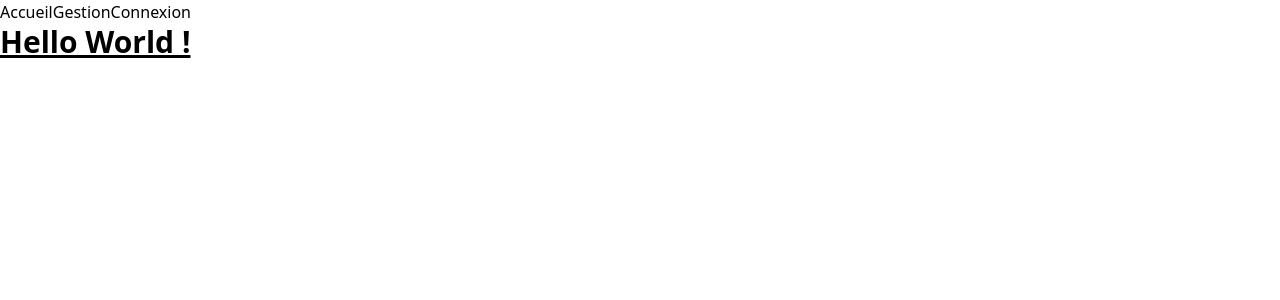
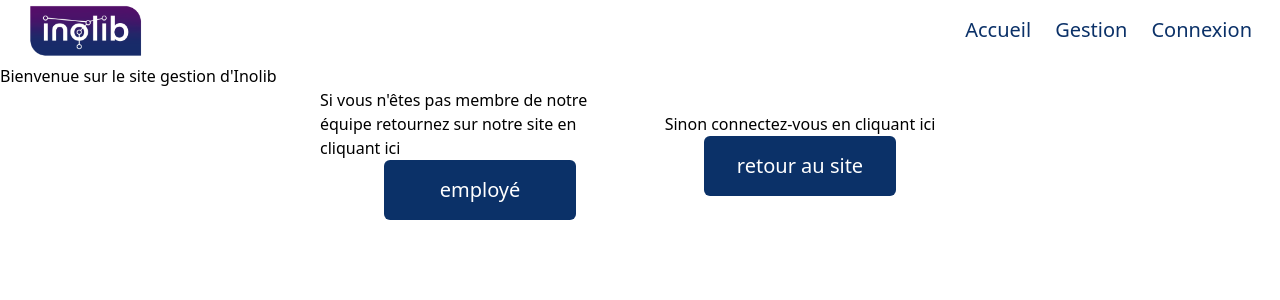
Before and after one commit to quentinferraripro/Inolib-Backoffice, a React (Vite) app: page / in a window 1280 px wide. Shown: the top 300 px of the page. Built offline with nearby package versions, Linux system fonts and the light colour scheme.

Commit message:
feat: add better css navBar start homepage

```diff
--- a/src/components/NavBar.tsx
+++ b/src/components/NavBar.tsx
@@ -1,9 +1,32 @@
 function NavigationBar() {
   return (
     <nav>
-      <a href="/">Accueil</a>
-      <a href="/dashboard">Gestion</a>
-      <a href="/connexion">Connexion</a>
+      <div className="w-full flex justify-between">
+        <div>
+          <img className="block h-16 w-auto lg:hidden z-10" src="/logoinolibvf.png" alt="Inolib" />
+          <img className="hidden h-32 lg:block w-auto my-[-2rem] z-10 p-4" src="/logoinolibvf.png" alt="Inolib" />
+        </div>
+        <div className="hidden md:block md:text-xl md:p-4">
+          <a
+            className="rounded-md px-3 p-1 font-medium text-[#0B3168] hover:bg-[#0B3168] hover:text-white md:max-h-14 transition ease-in delay-75"
+            href="/"
+          >
+            Accueil
+          </a>
+          <a
+            className="rounded-md px-3 p-1 font-medium text-[#0B3168] hover:bg-[#0B3168] hover:text-white md:max-h-14 transition ease-in delay-75"
+            href="/dashboard"
+          >
+            Gestion
+          </a>
+          <a
+            className="rounded-md px-3 p-1 font-medium text-[#0B3168] hover:bg-[#0B3168] hover:text-white md:max-h-14 transition ease-in delay-75"
+            href="/connexion"
+          >
+            Connexion
+          </a>
+        </div>
+      </div>
     </nav>
   );
 }
--- a/src/pages/Connexion.tsx
+++ b/src/pages/Connexion.tsx
@@ -3,15 +3,15 @@ import BasicButton from "@components/Button/BasicButton";
 export default function Connexion() {
   return (
     <div className="flex flex-col items-center justify-center">
-      <h1 className="mb-16 text-3xl text-[#0B3168]">Connectez-vous</h1>
+      <h1 className=" text-3xl text-[#0B3168] md:mb-16 md:mt-10">Connectez-vous</h1>
       <form className="flex flex-col items-center w-1/3">
-        <label className="flex flex-col w-full mb-4">
+        <label className="flex flex-col w-full mb-4 text-l md:h-14">
           Email
-          <input type="email" name="email" required className="w-full border border-black rounded-lg mt-1" />
+          <input type="email" name="email" required className="w-full border border-black rounded-lg mt-1 pl-2" />
         </label>
-        <label className="flex flex-col w-full mb-8">
+        <label className="flex flex-col w-full mb-8 h-14">
           mot de passe
-          <input type="password" name="password" required className="w-full border border-black rounded-lg mt-1" />
+          <input type="password" name="password" required className="w-full border border-black rounded-lg mt-1 pl-2" />
         </label>
         <div>
           <BasicButton
@@ -21,7 +21,7 @@ export default function Connexion() {
             className=""
             styles="mr-4 border-[#0B3168] border-[1px]"
           />
-          <BasicButton label="Connexion" type="submit" color="blue" className="" />
+          <BasicButton label="Connexion" type="submit" color="blue" className="" styles="bg-[#0B3168] text-white" />
         </div>
       </form>
     </div>
--- a/src/pages/Home.tsx
+++ b/src/pages/Home.tsx
@@ -1,7 +1,33 @@
+import BasicButton from "@components/Button/BasicButton";
+
 export default function Home() {
   return (
-    <header>
-      <p className="text-3xl font-bold underline">Hello World !</p>
-    </header>
+    <>
+      <h1>Bienvenue sur le site gestion d'Inolib</h1>
+      <div className="flex justify-center">
+        <div className="md:flex md:w-1/2">
+          <div className="flex flex-col justify-center items-center md:w-1/2">
+            <p>Si vous n'êtes pas membre de notre équipe retournez sur notre site en cliquant ici</p>
+            <BasicButton
+              label="employé"
+              type="button"
+              color="blue"
+              className=""
+              styles="bg-[#0B3168] text-white md:w-48"
+            />
+          </div>
+          <div className="flex flex-col justify-center items-center md:w-1/2">
+            <p>Sinon connectez-vous en cliquant ici</p>
+            <BasicButton
+              label="retour au site"
+              type="button"
+              color="blue"
+              className=""
+              styles="bg-[#0B3168] text-white md:w-48"
+            />
+          </div>
+        </div>
+      </div>
+    </>
   );
 }
```
Also changed, not shown: public/logoinolibvf.png (added).
